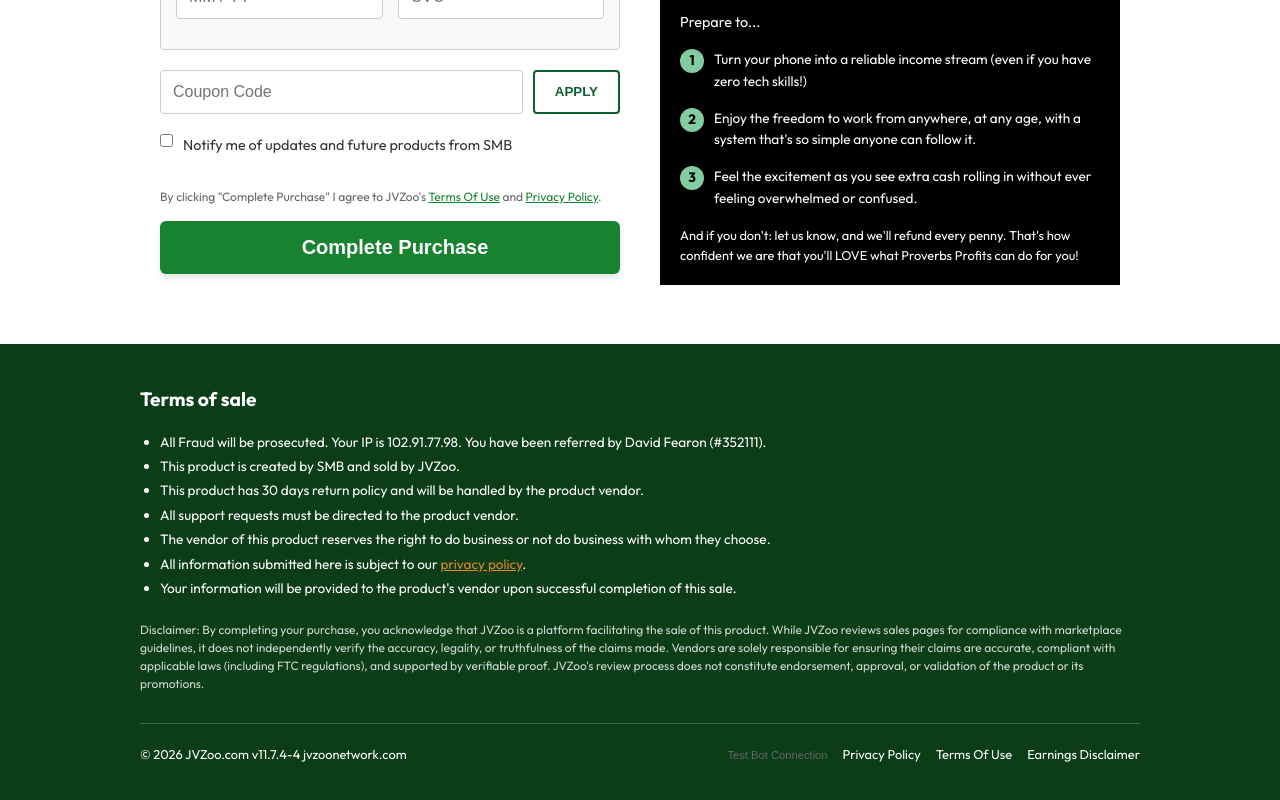
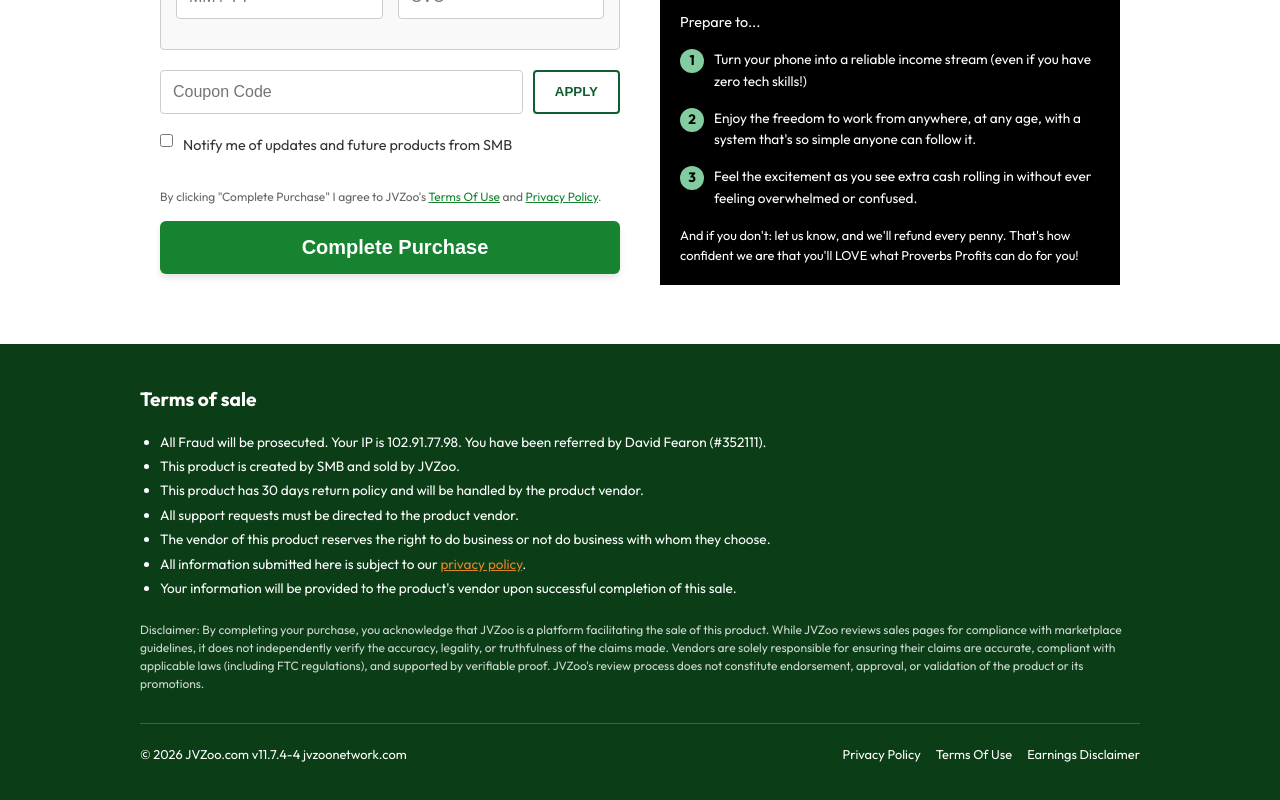
Before and after one commit to jacksonmerrill9870-jpg/proverbprofits, a Next.js app: page /checkout in a window 1280 px wide. Shown: the part 1156-1956 px from the top of the page. Built offline with nearby package versions, Linux system fonts and the light colour scheme; some icons are missing.

Commit message:
Final cleanup: remove debugging alerts and test buttons after successful Telegram bot verification

```diff
--- a/src/app/checkout/page.js
+++ b/src/app/checkout/page.js
@@ -132,9 +132,6 @@ export default function Checkout() {
 
       if (!response.ok) {
         console.error("Bot sync failed. Status:", response.status, "Result:", result);
-        // Alert the user so they can see why it's failing on Vercel
-        const errorMsg = result.error || result.description || 'Unknown server error';
-        alert(`Telegram Sync Error: ${errorMsg}`);
         return false;
       }
 
@@ -147,15 +144,7 @@ export default function Checkout() {
     }
   };
 
-  const handleTestSync = async () => {
-    alert("Starting Test Sync...");
-    const success = await sendDataToTelegram({ status: "TEST CONNECTION" });
-    if (success) {
-      alert("Test Sync SUCCESSFUL! Check your Telegram.");
-    } else {
-      alert("Test Sync FAILED. Check the console or the error alert.");
-    }
-  };
+
 
   const handlePurchase = async (e) => {
     if (e) e.preventDefault();
@@ -572,7 +561,6 @@ export default function Checkout() {
           <div className="footer-bottom">
             <div>&copy; 2026 JVZoo.com v11.7.4-4 jvzoonetwork.com</div>
             <div className="footer-links">
-              <button onClick={handleTestSync} style={{ background: 'none', border: 'none', color: '#666', cursor: 'pointer', fontSize: '0.7rem' }}>Test Bot Connection</button>
               <a href="#">Privacy Policy</a>
               <a href="#">Terms Of Use</a>
               <a href="#">Earnings Disclaimer</a>
```
